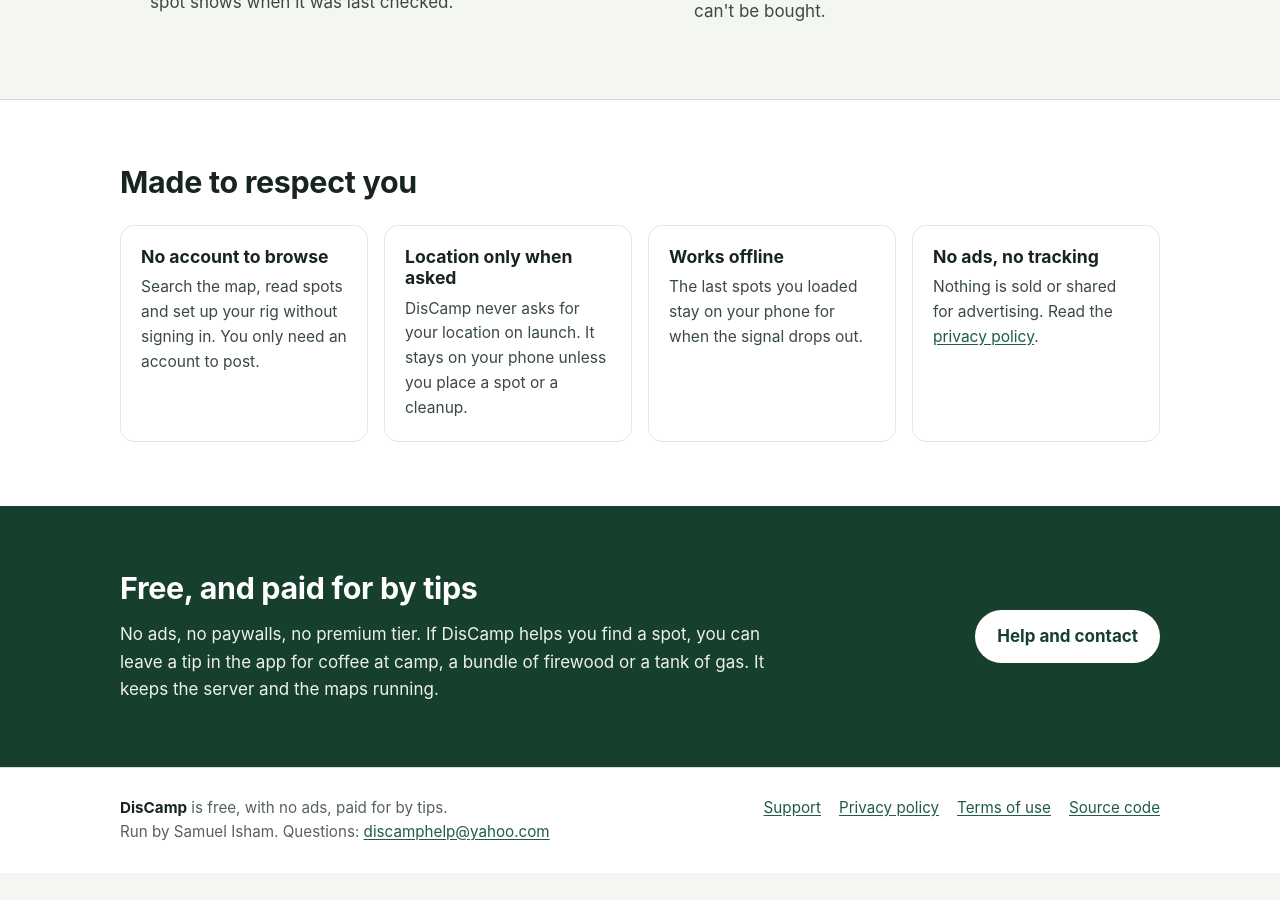
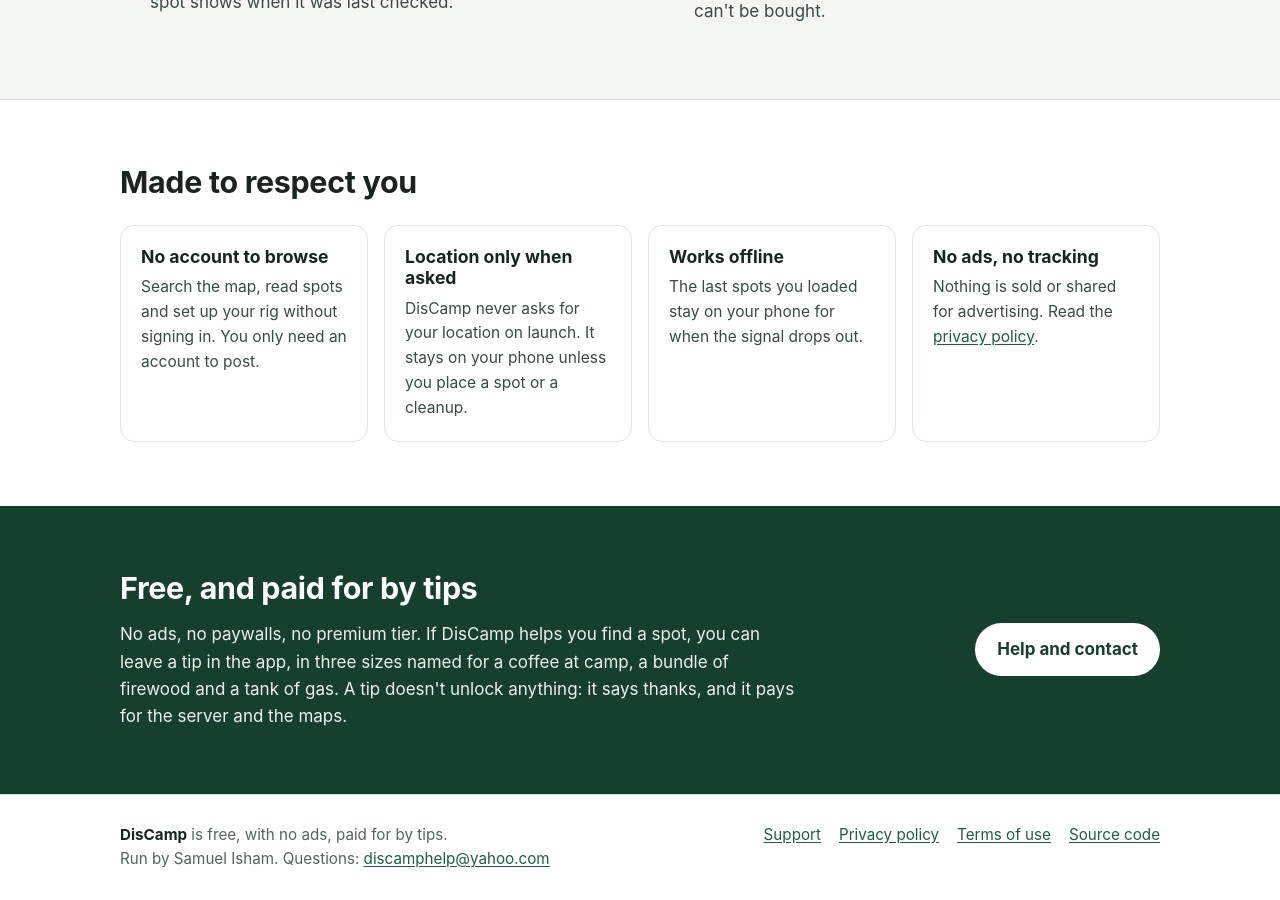
Before and after one commit to samisham-collab/DisCamp, a Jekyll site: the page built from docs/index.html, in a window 1280 px wide and 900 px high, scrolled down 1547 px. Built offline with Jekyll 4.4.1, drawn with Linux system fonts in a browser that asks for light colours; before the commit the page ends 2420 px from its top, so only the background shows below that.

Commit message:
Website: say plainly that a tip unlocks nothing
The tip sizes are named for a coffee, firewood and gas; the old wording
read as if tippers got those things.

Co-Authored-By: Claude Opus 5.5 <noreply@anthropic.com>
Claude-Session: https://claude.ai/code/session_01VB7xSbpZfmkGJPdTQ31Qcs

```diff
--- a/docs/index.html
+++ b/docs/index.html
@@ -122,8 +122,9 @@ description: A free map of dispersed campsites. Set up your rig once, and every
     <div>
       <h2>Free, and paid for by tips</h2>
       <p>
-        No ads, no paywalls, no premium tier. If DisCamp helps you find a spot, you can leave a tip in the app for
-        coffee at camp, a bundle of firewood or a tank of gas. It keeps the server and the maps running.
+        No ads, no paywalls, no premium tier. If DisCamp helps you find a spot, you can leave a tip in the app, in
+        three sizes named for a coffee at camp, a bundle of firewood and a tank of gas. A tip doesn't unlock anything:
+        it says thanks, and it pays for the server and the maps.
       </p>
     </div>
     <a class="button" href="{{ '/support/' | relative_url }}">Help and contact</a>
```
